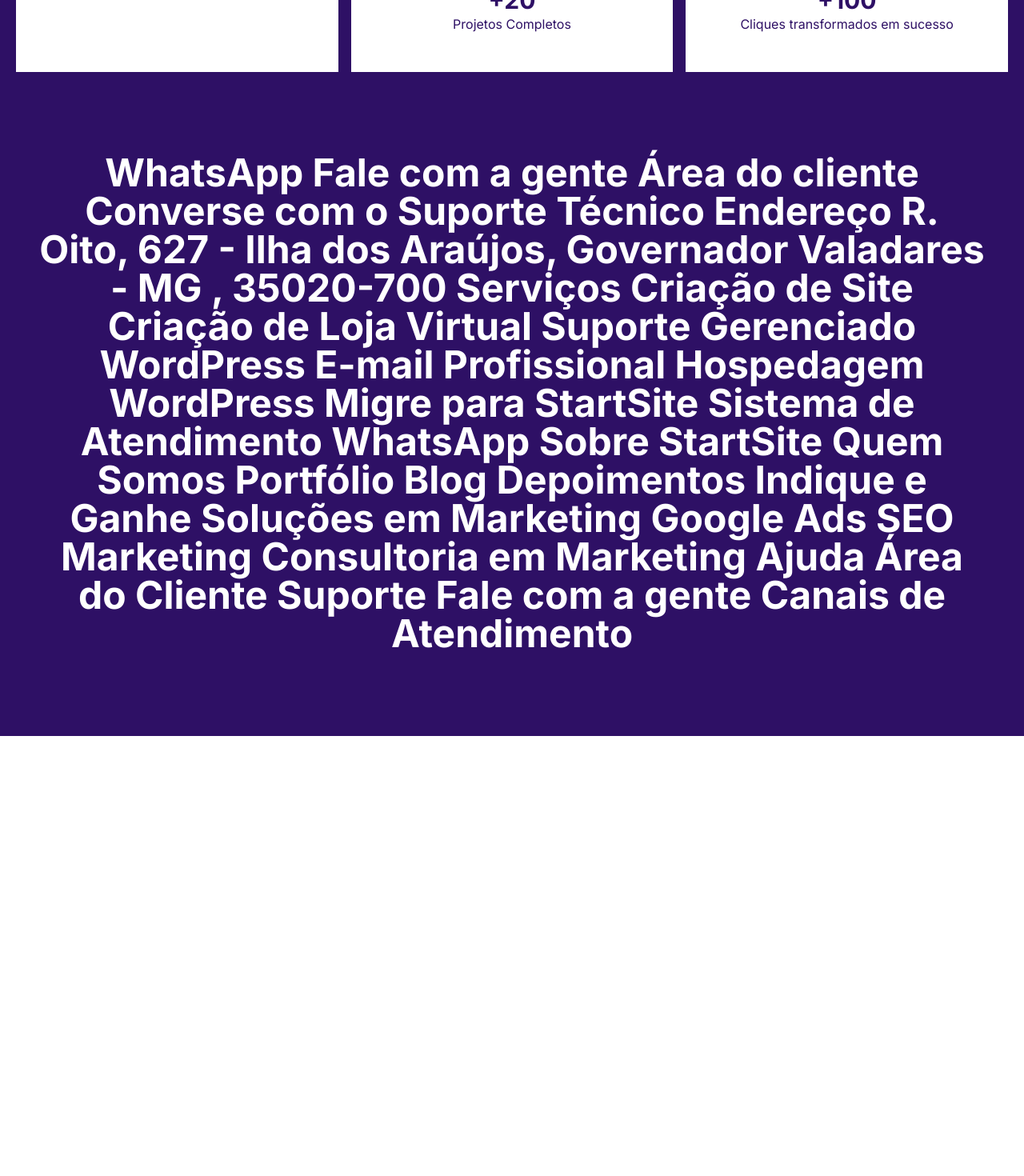
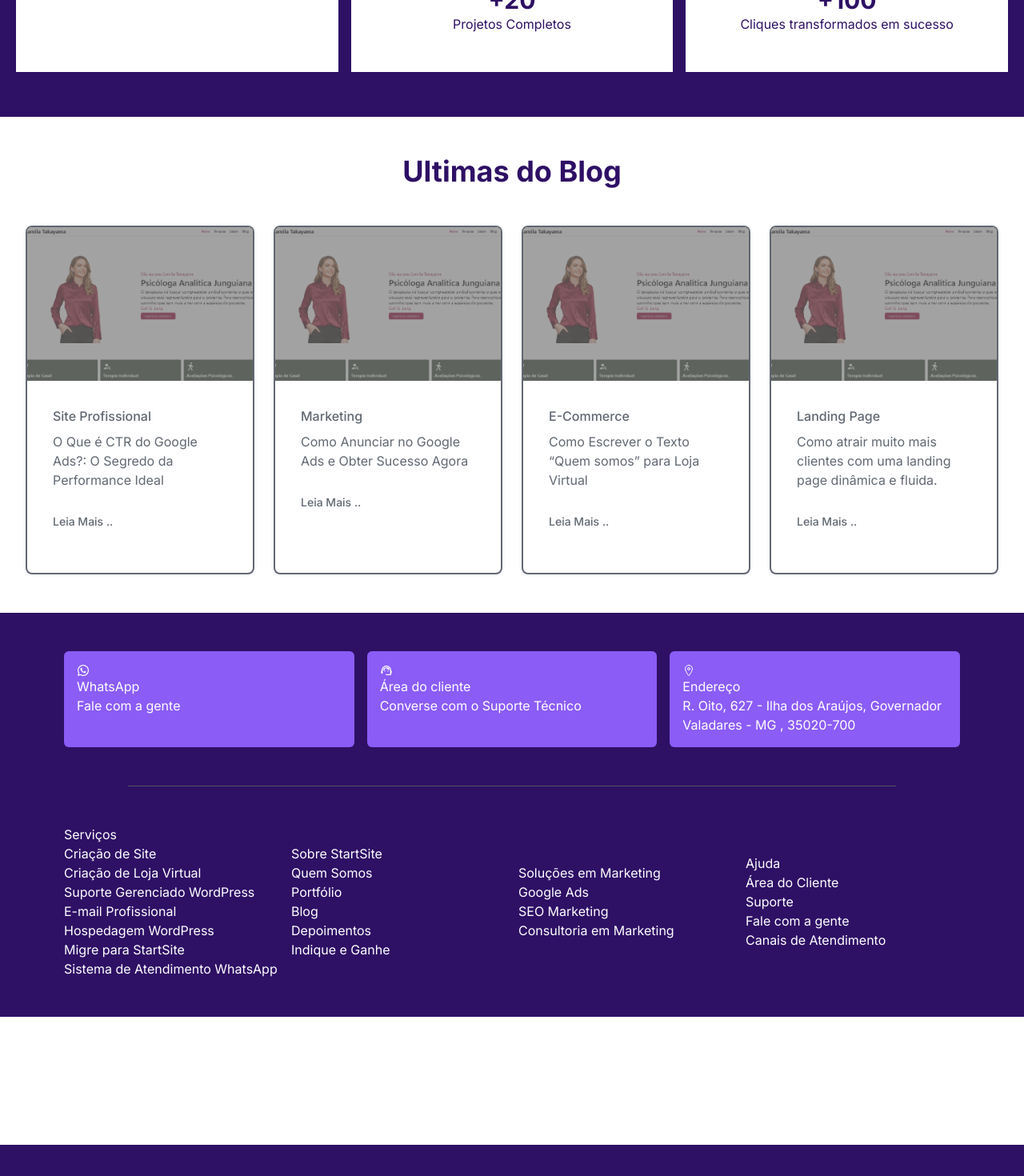
Before and after one commit to infotecdevs/infotec-site, a Next.js app: page / in a window 1280 px wide. Shown: the part 1844-3314 px from the top of the page at 80% size. Before the commit the page ends 2764 px from the top, so only its background shows below. Built offline with nearby package versions, Linux system fonts and the light colour scheme.

Commit message:
add blog

```diff
--- a/src/app/page.tsx
+++ b/src/app/page.tsx
@@ -2,6 +2,7 @@
 import Skills from "@/components/Skills/index";
 import Experience from "@/components/Experience/index";
 import Footer from '@/components/Footer/Index';
+import Blog from '@/components/Blog';
 
 export default function Home() {
   return (
@@ -9,6 +10,7 @@
       <Hero />
       <Skills />
       <Experience />
+      <Blog />
       <Footer />
     </div>
   );
--- /dev/null
+++ b/src/components/Blog/index.tsx
@@ -0,0 +1,124 @@
+import React from 'react'
+
+const Blog = () => {
+  return (
+    <>
+      <div className="bg-white py-6 sm:py-8 lg:py-12">
+        <div className="mx-auto max-w-screen-2xl px-4 md:px-8">
+          <h2 className="mb-8 text-center text-2xl font-bold text-violet-950 md:mb-12 lg:text-4xl">
+            Ultimas do Blog
+          </h2>
+
+          <div className="grid gap-4 sm:grid-cols-2 md:gap-6 lg:grid-cols-3 xl:grid-cols-4">
+
+            <div className='rounded-lg h-[436px] flex flex-col bg-white overflow-hidden border-2 border-gray-800 hover:border-violet-500 opacity-70 hover:opacity-100 transition-all group'>
+              <div className="w-full h-48 overflow-hidden" >
+                <img
+                  width={380}
+                  height={200}
+                  src="/images/works/home-psicologa2.png"
+                  alt="Thumbnail do projeto"
+                  className='w-full h-full object-cover group-hover:scale-110 duration-500 transition-all'
+                />
+              </div>
+
+              <div className='flex-1 flex flex-col p-8 '>
+                <strong className='font-medium text-gray-800 group-hover:text-violet-500 transition-all'>
+                  Site Profissional
+                </strong>
+                <p className='mt-2 text-gray-800 line-clamp-4 '>
+                  O Que é CTR do Google Ads?: O Segredo da Performance Ideal
+                </p>
+                <span className='text-gray-800 text-sm font-medium block mt-[30px] truncate group-hover:text-violet-500'>
+                  Leia Mais ..
+                </span>
+              </div>
+            </div>
+
+            <div className='rounded-lg h-[436px] flex flex-col bg-white overflow-hidden border-2 border-gray-800 hover:border-violet-500 opacity-70 hover:opacity-100 transition-all group'>
+              <div className="w-full h-48 overflow-hidden" >
+                <img
+                  width={380}
+                  height={200}
+                  src="/images/works/home-psicologa2.png"
+                  alt="Thumbnail do projeto"
+                  className='w-full h-full object-cover group-hover:scale-110 duration-500 transition-all'
+                />
+              </div>
+
+              <div className='flex-1 flex flex-col p-8 '>
+                <strong className='font-medium text-gray-800 group-hover:text-violet-500 transition-all'>
+                  Marketing
+                </strong>
+                <p className='mt-2 text-gray-800 line-clamp-4 '>
+                  Como Anunciar no Google Ads e Obter Sucesso Agora
+                </p>
+                <span className='text-gray-800 text-sm font-medium block mt-[30px] truncate group-hover:text-violet-500'>
+                  Leia Mais ..
+                </span>
+              </div>
+            </div>
+
+            <div className='rounded-lg h-[436px] flex flex-col bg-gray-white overflow-hidden border-2 border-gray-800 hover:border-violet-500 opacity-70 hover:opacity-100 transition-all group'>
+              <div className="w-full h-48 overflow-hidden" >
+                <img
+                  width={380}
+                  height={200}
+                  src="/images/works/home-psicologa2.png"
+                  alt="Thumbnail do projeto"
+                  className='w-full h-full object-cover group-hover:scale-110 duration-500 transition-all'
+                />
+              </div>
+
+              <div className='flex-1 flex flex-col p-8 '>
+                <strong className='font-medium text-gray-800 group-hover:text-violet-500 transition-all'>
+                  E-Commerce
+                </strong>
+                <p className='mt-2 text-gray-800 line-clamp-4 '>
+                  Como Escrever o Texto “Quem somos” para Loja Virtual
+                </p>
+                <span className='text-gray-800 text-sm font-medium block mt-[30px] truncate group-hover:text-violet-500'>
+                  Leia Mais ..
+                </span>
+              </div>
+            </div>
+
+            <div className='rounded-lg h-[436px] flex flex-col bg-white overflow-hidden border-2 border-gray-800 hover:border-violet-500 opacity-70 hover:opacity-100 transition-all group'>
+              <div className="w-full h-48 overflow-hidden" >
+                <img
+                  width={380}
+                  height={200}
+                  src="/images/works/home-psicologa2.png"
+                  alt="Thumbnail do projeto"
+                  className='w-full h-full object-cover group-hover:scale-110 duration-500 transition-all'
+                />
+              </div>
+
+              <div className='flex-1 flex flex-col p-8 '>
+                <strong className='font-medium text-gray-800 group-hover:text-violet-500 transition-all'>
+                  Landing Page
+                </strong>
+                <p className='mt-2 text-gray-800 line-clamp-4 '>
+                  Como atrair muito mais clientes com uma landing page dinâmica e fluida.
+                </p>
+                <span className='text-gray-800 text-sm font-medium block mt-[30px] truncate group-hover:text-violet-500'>
+                  Leia Mais ..
+                </span>
+              </div>
+            </div>
+
+
+
+
+
+
+
+
+          </div>
+        </div >
+      </div >
+    </>
+  )
+}
+
+export default Blog
--- a/src/components/Footer/Index.tsx
+++ b/src/components/Footer/Index.tsx
@@ -1,45 +1,116 @@
 import React from 'react'
+import { FaWhatsapp } from "react-icons/fa";
+import { IoLocationOutline } from "react-icons/io5";
+import { MdSupportAgent } from "react-icons/md";
+
+
+
 
 const Footer = () => {
   return (
-    <div className="bg-violet-950 text-violet-950 py-14 w-full">
-      <h1 className="text-white text-2xl md:text-5xl  font-bold flex text-center justify-center m-12 mt-[-10px]">
+    <>
+      <div className="grid grid-cols-1 bg-violet-950 text-white w-full py-12">
+        <div className='flex flex-col md:flex-row items-center justify-center gap-4 mx-4 sm:mx-8 md:mx-20'>
 
-        WhatsApp
-        Fale com a gente
+          <div className='bg-violet-500 border-violet-500 hover:border-gray-800 p-4 rounded-md h-full flex-1  w-full'>
+            <span className='gap-2'>
+              <FaWhatsapp />
 
-        Área do cliente
-        Converse com o Suporte Técnico
+              WhatsApp
+            </span>
+            <p>Fale com a gente</p>
 
-        Endereço
-        R. Oito, 627 - Ilha dos Araújos,
-        Governador Valadares - MG , 35020-700
+          </div>
 
-        Serviços
-        Criação de Site
-        Criação de Loja Virtual
-        Suporte Gerenciado WordPress
-        E-mail Profissional
-        Hospedagem WordPress
-        Migre para StartSite
-        Sistema de Atendimento WhatsApp
-        Sobre StartSite
-        Quem Somos
-        Portfólio
-        Blog
-        Depoimentos
-        Indique e Ganhe
-        Soluções em Marketing
-        Google Ads
-        SEO Marketing
-        Consultoria em Marketing
-        Ajuda
-        Área do Cliente
-        Suporte
-        Fale com a gente
-        Canais de Atendimento</h1>
-    </div>
+          <div className='bg-violet-500 border-violet-500 hover:border-gray-800 p-4 rounded-md h-full flex-1  w-full'>
+            <span className='gap-2'>
+              <MdSupportAgent />
+
+              Área do cliente
+            </span>
+            <p>Converse com o Suporte Técnico</p>
+          </div>
+
+          <div className='bg-violet-500 border-violet-500 hover:border-gray-800 p-4 rounded-md h-full flex-1 w-full'>
+            <span className='gap-2'><IoLocationOutline />Endereço
+            </span>
+            <p>R. Oito, 627 - Ilha dos Araújos,
+              Governador Valadares - MG , 35020-700</p>
+          </div>
+        </div>
+      </div>
+
+      <div className='bg-violet-950'>
+        <div className="border-t border-gray-600 mx-40"></div>
+      </div>
+
+      <div className=' bg-violet-950 text-white w-full py-12'>
+
+        <div className='grid grid-cols-1 mx-4 sm:mx-8 md:mx-20 gap-4 md:grid-cols-4 md:items-center'>
+          <div>
+            <ul >
+              <li>Serviços</li>
+              <li>Criação de Site</li>
+              <li>Criação de Loja Virtual</li>
+              <li>Suporte Gerenciado WordPress</li>
+              <li>E-mail Profissional</li>
+              <li>Hospedagem WordPress</li>
+              <li>Migre para StartSite</li>
+              <li>Sistema de Atendimento WhatsApp</li>
+            </ul>
+          </div>
+
+          <div>
+            <ul>
+              <li> Sobre StartSite</li>
+              <li> Quem Somos</li>
+              <li>Portfólio</li>
+              <li> Blog</li>
+              <li> Depoimentos</li>
+              <li> Indique e Ganhe</li>
+            </ul>
+
+          </div>
+
+          <div>
+            <ul>
+              <li>Soluções em Marketing</li>
+              <li> Google Ads</li>
+              <li>
+                SEO Marketing</li>
+              <li>Consultoria em Marketing</li>
+            </ul>
+
+          </div>
+
+          <div>
+            <ul>
+              <li>Ajuda</li>
+              <li> Área do Cliente</li>
+              <li>Suporte</li>
+              <li>Fale com a gente</li>
+              <li>Canais de Atendimento</li>
+            </ul>
+
+          </div>
+        </div>
+      </div>
+
+
+      <div className='p-20 bg-white'>
+        <span>
+
+        </span>
+
+      </div>
+
+      <div className='p-20 bg-violet-950'>
+
+
+      </div>
+    </>
   )
+
 }
 
 export default Footer;
```
